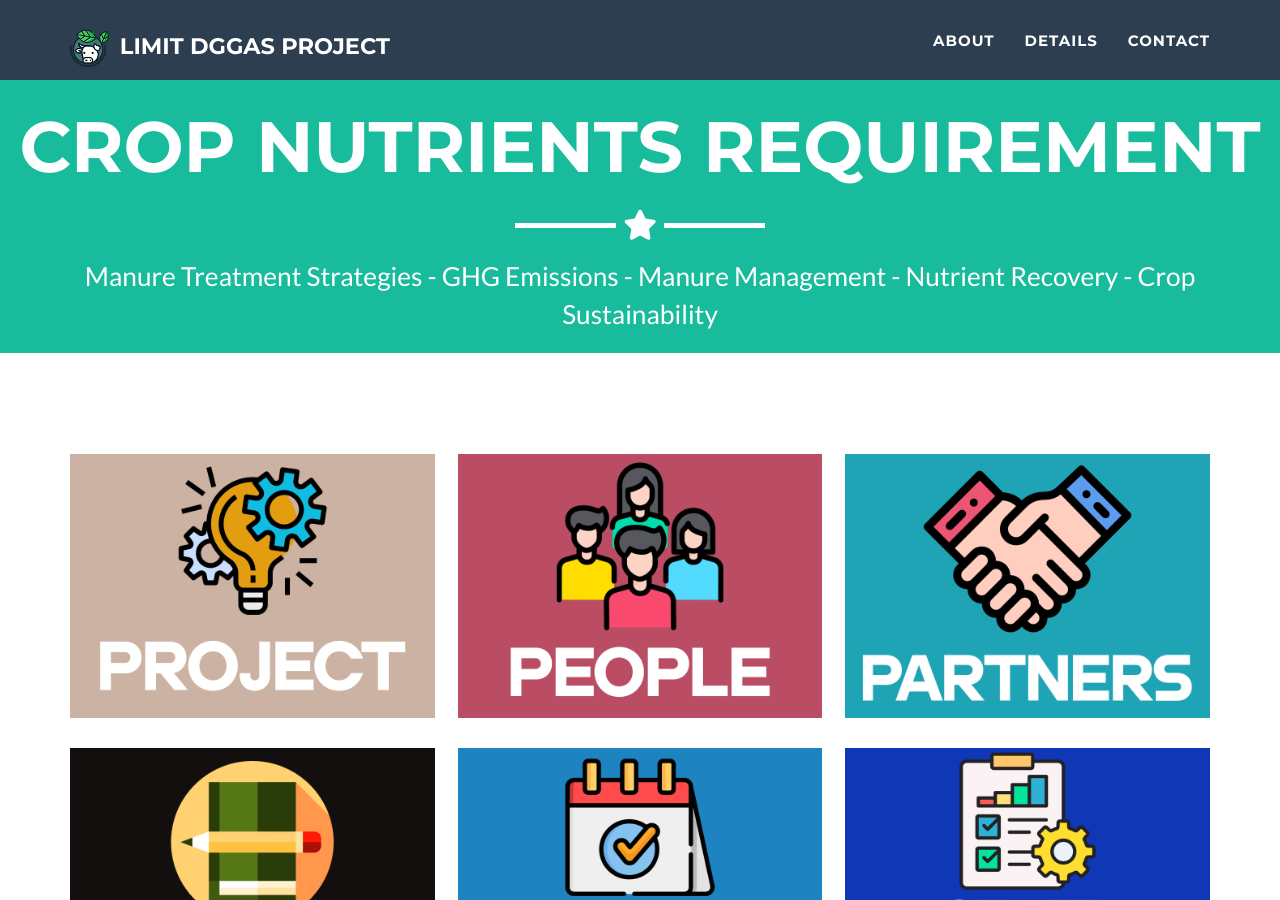
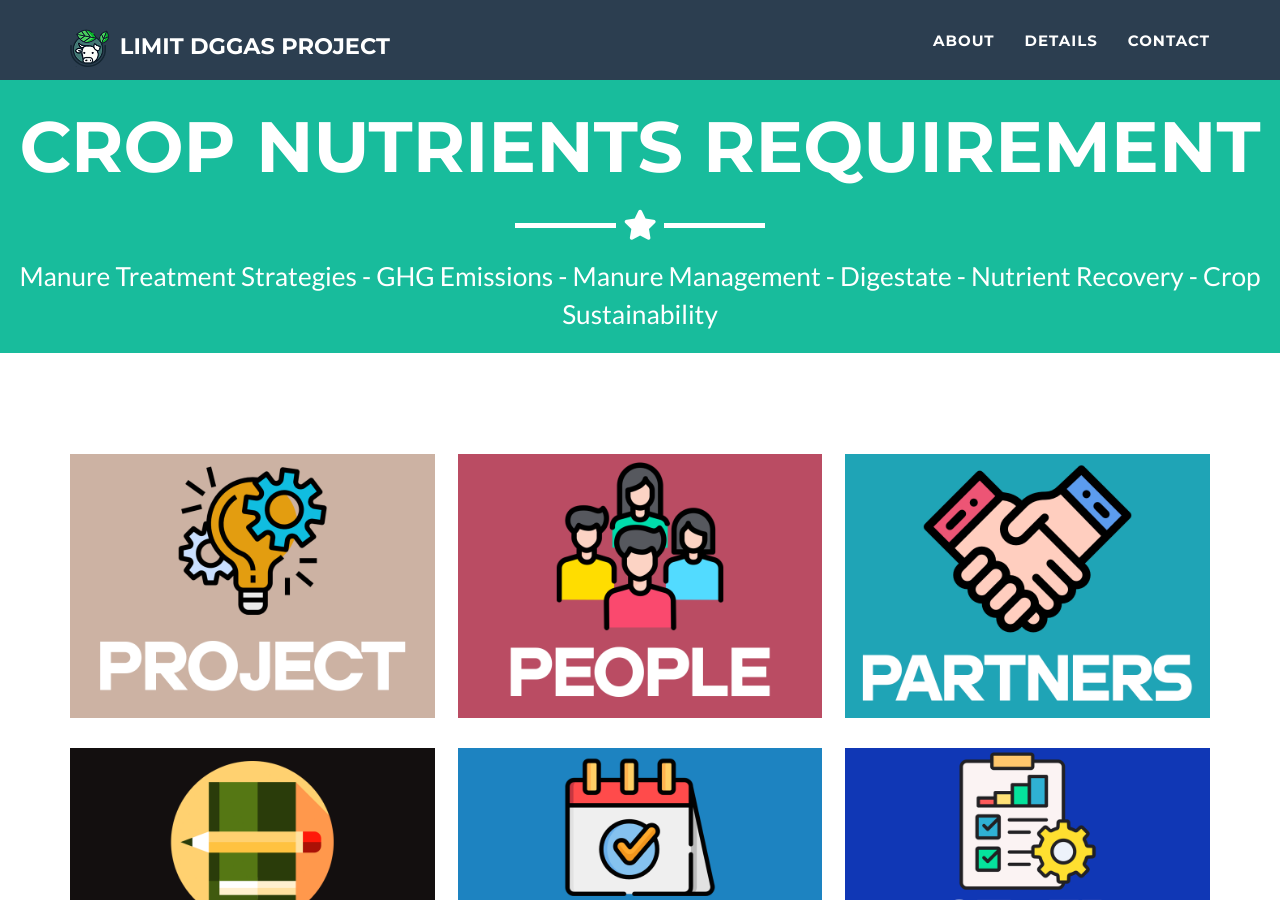
Before and after one commit to mcrimaldi/LiMITDGGAS, a Jekyll site: the page built from _posts/2024-05-08-project-6.markdown, in a window 1280 px wide and 900 px high, scrolled down 919 px. Built offline with Jekyll 4.4.1, drawn with Linux system fonts in a browser that asks for light colours; formulas are drawn with MathJax 3.

Commit message:
Update _config.yml

```diff
--- a/_config.yml
+++ b/_config.yml
@@ -5,8 +5,8 @@ email: mariano.crimaldi@unina.it
 formspree: f/mrgndznb
 url: https://limitdggas.netlify.app
 description: "Official istitutional site for Limit DGGAS research project."
-keywords: "Manure Treatment Strategies, GHG Emissions, Manure Management, Nutrient Recovery, Crop Sustainability"
-skills: "Manure Treatment Strategies - GHG Emissions - Manure Management - Nutrient Recovery - Crop Sustainability"
+keywords: "Manure Treatment Strategies, GHG Emissions, Manure Management, Digestate, Nutrient Recovery, Crop Sustainability"
+skills: "Manure Treatment Strategies - GHG Emissions - Manure Management - Digestate - Nutrient Recovery - Crop Sustainability"
 meta_author: Crimaldi Mariano
 
 # Google webmaster tools
```
